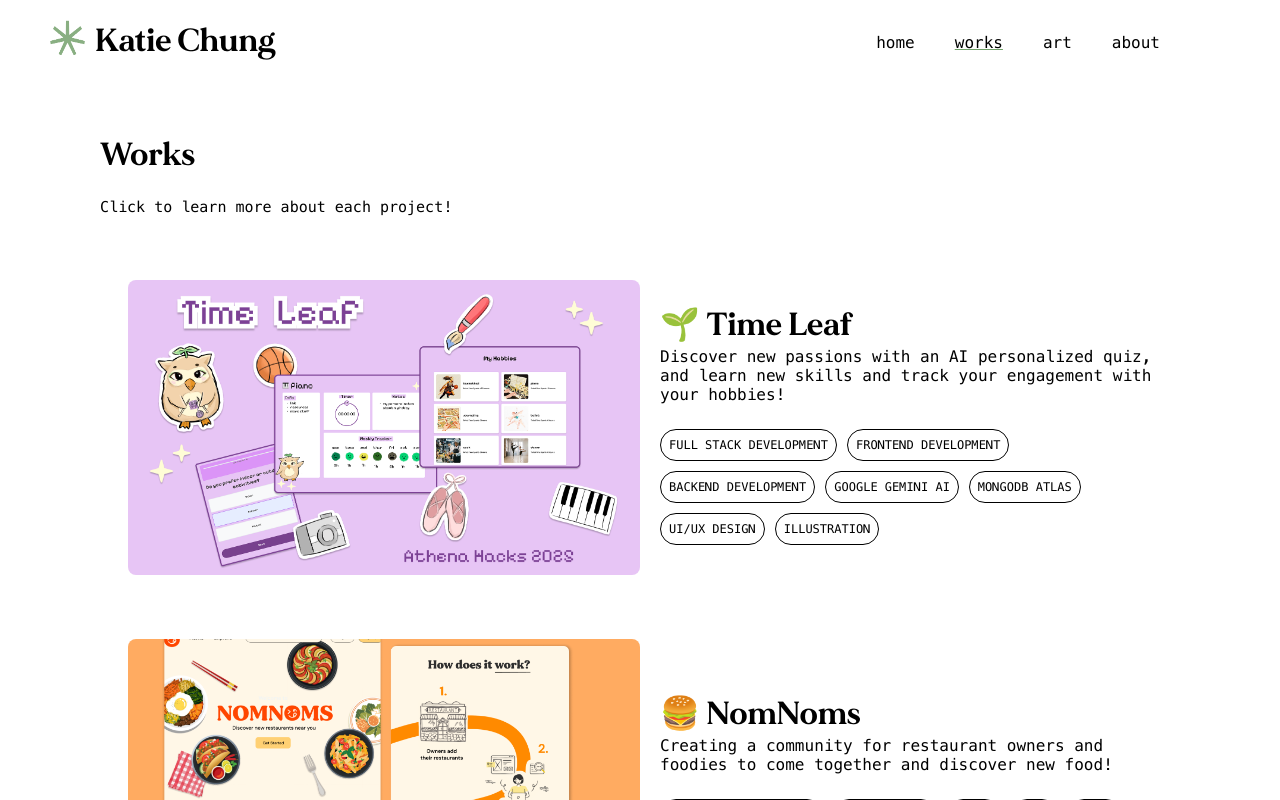
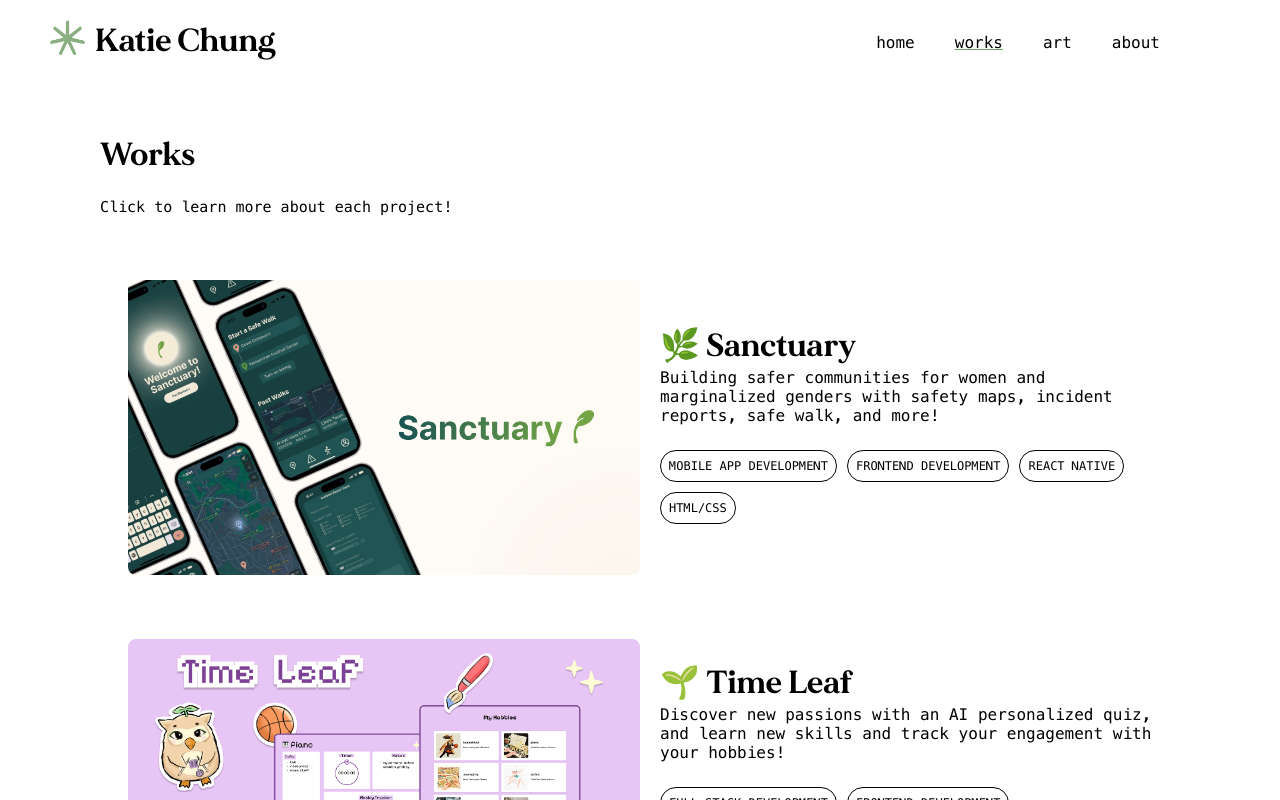
Before and after one commit to katieyungchung/portfolio, a React (Create React App) app: page /portfolio/works in a window 1280 px wide. Shown: the top 800 px of the page. Built offline with nearby package versions, Linux system fonts and the light colour scheme.

Commit message:
Add Sanctuary project and small edits

```diff
--- a/src/About.js
+++ b/src/About.js
@@ -13,7 +13,7 @@
                     <br></br><br></br>
                     I’m also passionate about ethics and making tech more accessible for everyone. I’m a student organizer for <a href="https://www.qwerhacks.com/" target="_blank">QWER Hacks</a>, a hackathon that empowers the LGBTQIA+ community.
                     <br></br>
-                    <br></br>I also have a small art business [ <a href="https://www.instagram.com/hua.studios_/" target="_blank">hua 花 studios</a> ] where I occasionally booth at craft fairs, and a past youtube channel [ <a href="https://www.youtube.com/@sincerelykatie" target="_blank">sincerely, katie</a>].
+                    <br></br>I also have a small art business [ <a href="https://www.instagram.com/hua.studios_/" target="_blank">hua 花 studios</a> ] where I occasionally booth at craft fairs, and a past youtube channel [ <a href="https://www.youtube.com/@sincerelykatie" target="_blank">sincerely, katie</a> ].
                     <br></br><br></br>You can often find me debugging a coding project, sketching on my iPad, drinking a cup of oolong boba milk tea, or watching the newest animated movie/show (Arcane!). </p>
             </div>
 
--- a/src/App.js
+++ b/src/App.js
@@ -22,9 +22,4 @@
   )
 }
 
-// function ExternalRedirect() {
-//   window.open('http://bit.ly/katieyungchung', '_blank');
-//   return null;
-// }
-
 export default App;
--- a/src/Home.css
+++ b/src/Home.css
@@ -124,8 +124,8 @@
 #proj4-tags {
     display: flex;
     justify-content: flex-end;
-    gap: 1px; /* Optional: Adds spacing between tags */
-    flex-wrap: wrap; /* Optional: Ensures tags wrap properly */
+    gap: 1px;
+    flex-wrap: wrap;
 }
 
 @media (max-width: 900px) {
@@ -162,11 +162,11 @@
         align-items: flex-start;
     }
 
-    #proj4tags {
+    #proj4-tags {
         display: flex;
-        justify-content: flex-end;
-        gap: 10px; /* Optional: Adds spacing between tags */
-        flex-wrap: wrap; /* Optional: Ensures tags wrap properly */
+        justify-content: unset;
+        gap: 1px;
+        flex-wrap: wrap;
     }
 
 }
@@ -208,13 +208,6 @@
         flex-direction: column-reverse;
     }
 
-    /* #proj4tags {
-        margin-left: 15px;
-        flex-direction: right;
-    } */
-
-
-
     #proj2div {
         flex-direction: column-reverse;
     }
@@ -226,11 +219,11 @@
         margin-top: 50px;
     }
 
-    #proj4tags {
+    #proj4-tags {
         display: flex;
-        justify-content: flex-end;
-        gap: 10px; /* Optional: Adds spacing between tags */
-        flex-wrap: wrap; /* Optional: Ensures tags wrap properly */
+        justify-content: unset;
+        gap: 1px;
+        flex-wrap: wrap;
     }
 
 }
--- a/src/Home.js
+++ b/src/Home.js
@@ -6,6 +6,7 @@
 import SignBridgeImg from './assets/signbridge-img.png';
 import NomNomsImg from './assets/nomnoms-img.png';
 import TimeLeafImg from './assets/time-leaf.png';
+import SanctuaryImg from './assets/sanctuary.png';
 
 
 const Home = () => {
@@ -38,6 +39,15 @@
         backgroundRepeat: 'no-repeat',
     };
 
+    const divStyle5 = {
+        backgroundImage: `url(${SanctuaryImg})`,
+        backgroundSize: 'cover',
+        backgroundPosition: 'center',
+        backgroundRepeat: 'no-repeat',
+        border: '1px solid rgba(72, 72, 72, 0.2)',
+        borderRadius: '10px', // Optional: rounded corners
+    };
+
     return (
         <>
             <div className="home-header">
@@ -60,13 +70,24 @@
 
             </div>
 
+            <h1 className="home-projects-h1">Featured Works</h1>
 
+            <a href="https://www.canva.com/design/DAGj16LSylY/1b9LKOLGttbPr8mWwW5h3g/edit?utm_content=DAGj16LSylY&utm_campaign=designshare&utm_medium=link2&utm_source=sharebutton" target="_blank">
+            <div className="home-projects">
+                <div className="home-project-img" style={divStyle5}></div>
 
-
-
-            <h1 className="home-projects-h1">Projects</h1>
-
-
+                <div className="home-project-description">
+                    <h1>🌿 Sanctuary</h1>
+                    <p>Building safer communities for women and marginalized genders with safety maps, incident reports, safe walk, and more!</p>
+                    <div className="home-tags">
+                        <div className="home-tag">Mobile App Development</div>
+                        <div className="home-tag">Frontend Development</div>
+                        <div className="home-tag">React Native</div>
+                        <div className="home-tag">HTML/CSS</div>
+                    </div>
+                </div>
+            </div>
+            </a>
 
             <a href="https://www.youtube.com/watch?v=-2mBjjXesno" target="_blank">
             <div className="home-projects" id="proj2div">
@@ -102,6 +123,7 @@
                 </div>
             </div>
             </a>
+
             <a href="https://docs.google.com/presentation/d/1cBbBwxESN827hElh_WEPNk4qZx3_NU_C/edit?usp=sharing&ouid=114504858767344689663&rtpof=true&sd=true" target="_blank">
             <div className="home-projects" id="proj2div">
                 <div className="home-project-description" id="proj2">
--- a/src/Works.js
+++ b/src/Works.js
@@ -7,6 +7,7 @@
 import PhotoImg from './assets/photography-portfolio.png';
 import KikiImg from'./assets/kikisdeliveryservice.png';
 import TimeLeafImg from './assets/time-leaf.png';
+import SanctuaryImg from './assets/sanctuary.png';
 
 
 const Works = () => {
@@ -54,10 +55,34 @@
         backgroundRepeat: 'no-repeat',
     };
 
+    const divStyle7 = {
+        backgroundImage: `url(${SanctuaryImg})`,
+        backgroundSize: 'cover',
+        backgroundPosition: 'center',
+        backgroundRepeat: 'no-repeat',
+    };
+
     return (
         <>
             <h1 className="work-projects-h1">Works</h1>
             <p className="works-p">Click to learn more about each project!</p>
+
+            <a href="https://www.canva.com/design/DAGj16LSylY/1b9LKOLGttbPr8mWwW5h3g/edit?utm_content=DAGj16LSylY&utm_campaign=designshare&utm_medium=link2&utm_source=sharebutton" target="_blank">
+            <div className="home-projects">
+                <div className="home-project-img" style={divStyle7}></div>
+
+                <div className="home-project-description">
+                    <h1>🌿 Sanctuary</h1>
+                    <p>Building safer communities for women and marginalized genders with safety maps, incident reports, safe walk, and more!</p>
+                    <div className="home-tags">
+                        <div className="home-tag">Mobile App Development</div>
+                        <div className="home-tag">Frontend Development</div>
+                        <div className="home-tag">React Native</div>
+                        <div className="home-tag">HTML/CSS</div>
+                    </div>
+                </div>
+            </div>
+            </a>
 
 
             <a href="https://www.youtube.com/watch?v=-2mBjjXesno" target="_blank">
```
Also changed, not shown: src/assets/sanctuary.png (added), 1 other file (tests, documents, lock files or other folders).
